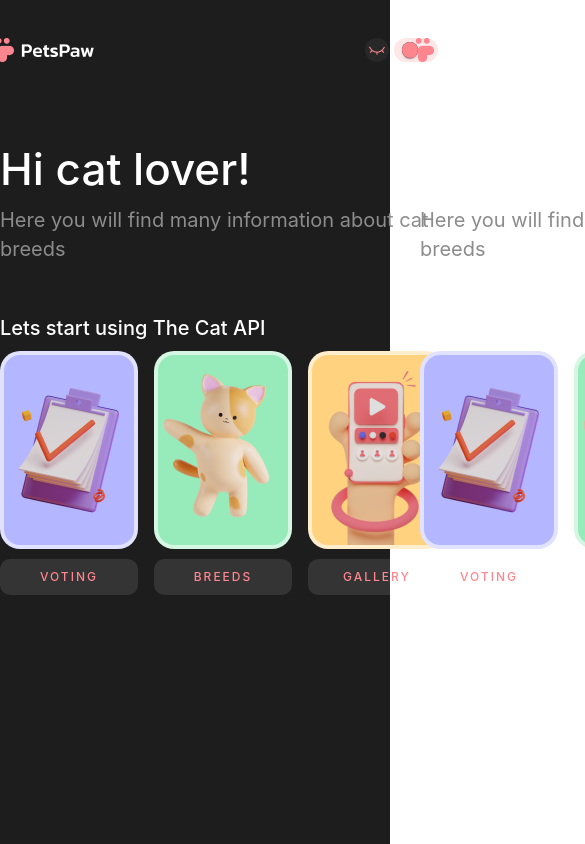
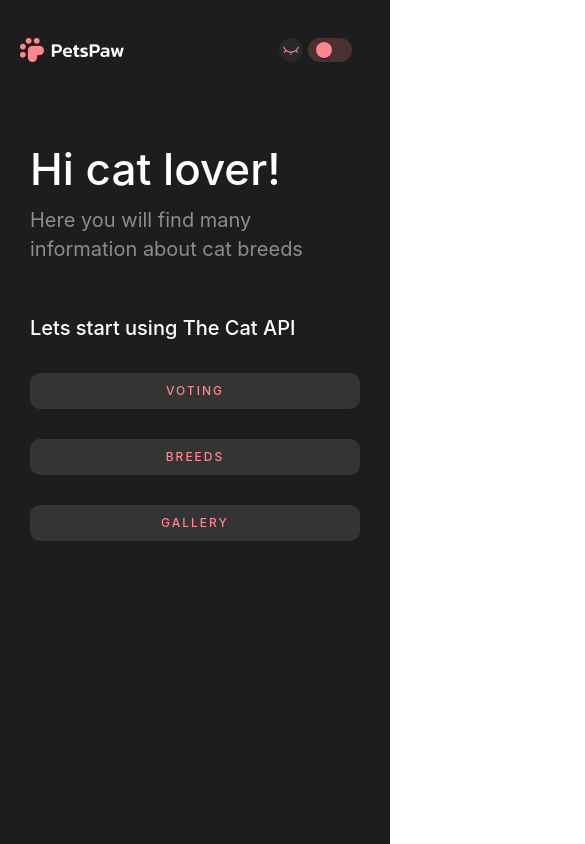
Before and after one commit to Oleksii-Kriuckov/cat-api-vite, a React (Vite) app: page / in a window 390 px wide. Shown: the top 844 px of the page, 585 px wide, since content can reach past the window. Built offline with nearby package versions, Linux system fonts and the light colour scheme.

Commit message:
made mobile initial page

```diff
--- a/src/AppStyle/adaptive.css
+++ b/src/AppStyle/adaptive.css
@@ -5,7 +5,7 @@
   .offcan {
     display: none;
   }
-  .aside_tablet {
+  .aside_mobile {
     display: none;
   }
   #box {
@@ -34,7 +34,51 @@
   }
 }
 @media (min-width: 320px) and (max-width: 767px) {
+  .aside_wrapper {
+    display: none;
+  }
   .initial {
     display: none;
   }
+  main {
+    margin: auto;
+  }
 }
+@media (min-width: 540px) {
+  .card_back {
+    display: -webkit-box;
+    display: -ms-flexbox;
+    display: flex;
+    -webkit-box-pack: center;
+        -ms-flex-pack: center;
+            justify-content: center;
+    -webkit-box-align: center;
+        -ms-flex-align: center;
+            align-items: center;
+  }
+  .card_button {
+    width: 138px;
+  }
+  aside {
+    width: 446px;
+  }
+}
+@media (min-width: 320px) and (max-width: 539px) {
+  .card_back {
+    display: none;
+  }
+  .card_button {
+    width: 100%;
+  }
+  .nav_card {
+    -webkit-box-orient: vertical;
+    -webkit-box-direction: normal;
+        -ms-flex-direction: column;
+            flex-direction: column;
+    gap: 20px;
+    margin-top: 20px;
+  }
+  aside {
+    max-width: 446px;
+  }
+}
--- a/src/AppStyle/adaptive.scss
+++ b/src/AppStyle/adaptive.scss
@@ -6,7 +6,7 @@
   .offcan {
     display: none;
   }
-  .aside_tablet {
+  .aside_mobile {
     display: none;
   }
   #box {
@@ -31,7 +31,6 @@
   }
   #offcanvas {
     width: 768px;
-    // padding-top: 110px;
   }
   #box {
     margin: 30px auto;
@@ -39,7 +38,48 @@
 }
 
 @media (min-width: 320px) and (max-width: 767px) {
+  .aside_wrapper {
+    display: none;
+  }
+
   .initial {
     display: none;
   }
+
+  main {
+    margin: auto;
+  }
 }
+
+@media (min-width: 540px) {
+  .card_back {
+    display: flex;
+    justify-content: center;
+    align-items: center;
+  }
+  .card_button {
+    width: 138px;
+  }
+
+  aside {
+    width: 446px;
+  }
+}
+
+@media (min-width: 320px) and (max-width: 539px) {
+  .card_back {
+    display: none;
+  }
+  .card_button {
+    width: 100%;
+  }
+  .nav_card {
+    flex-direction: column;
+    gap: 20px;
+    margin-top: 20px;
+  }
+
+  aside {
+    max-width: 446px;
+  }
+}
--- a/src/Components/Aside/styles.css
+++ b/src/Components/Aside/styles.css
@@ -1,6 +1,5 @@
 aside {
   position: sticky;
-  width: 446px;
   height: 544px;
   top: 30px;
   margin: auto;
--- a/src/Components/UI/Cards/Card.tsx
+++ b/src/Components/UI/Cards/Card.tsx
@@ -18,7 +18,7 @@ const Card = (props: CardProps) => {
   return (
     <div>
       <div
-        className="card_back d-flex justify-content-center align-items-center"
+        className="card_back"
         style={{ backgroundColor: props.bgColor }}
       >
         <img src={props.src} alt={props.children} />
--- a/src/Components/UI/Cards/NavCards.tsx
+++ b/src/Components/UI/Cards/NavCards.tsx
@@ -4,7 +4,7 @@ import { CardData } from "./CardData";
 
 const NavCards = () => {
   return (
-    <div className="d-flex justify-content-between" style={{width: 446}}>
+    <div className="nav_card d-flex justify-content-between">
       {CardData.map(({ src, bgColor, buttonName, link }) => (
         <Card key={buttonName} src={src} bgColor={bgColor} link={link}>
           {buttonName}
--- a/src/Components/UI/Cards/cardStyle.css
+++ b/src/Components/UI/Cards/cardStyle.css
@@ -8,7 +8,6 @@
 .card_button {
   display: block;
   text-decoration: none;
-  width: 138px;
   height: 36px;
   padding: 10px;
   margin-top: 10px;
--- a/src/Components/UI/Cards/cardStyle.scss
+++ b/src/Components/UI/Cards/cardStyle.scss
@@ -5,12 +5,12 @@
   height: 198px;
   border: 4px solid rgba(255, 255, 255, 0.6);
   border-radius: 20px;
+
 }
 
 .card_button {
   display: block;
   text-decoration: none;
-  width: 138px;
   height: 36px;
   padding: 10px;
   margin-top: 10px;
--- a/src/pages/Initial.tsx
+++ b/src/pages/Initial.tsx
@@ -16,7 +16,7 @@ const Initial = () => {
 
   return (
     <>
-    <Aside class_name="aside_tablet"/>
+    <Aside class_name="aside_mobile"/>
     <div className="initial">
       <img
         style={{ width: "100%", position: "absolute", left: 0, top: 0 }}
```
